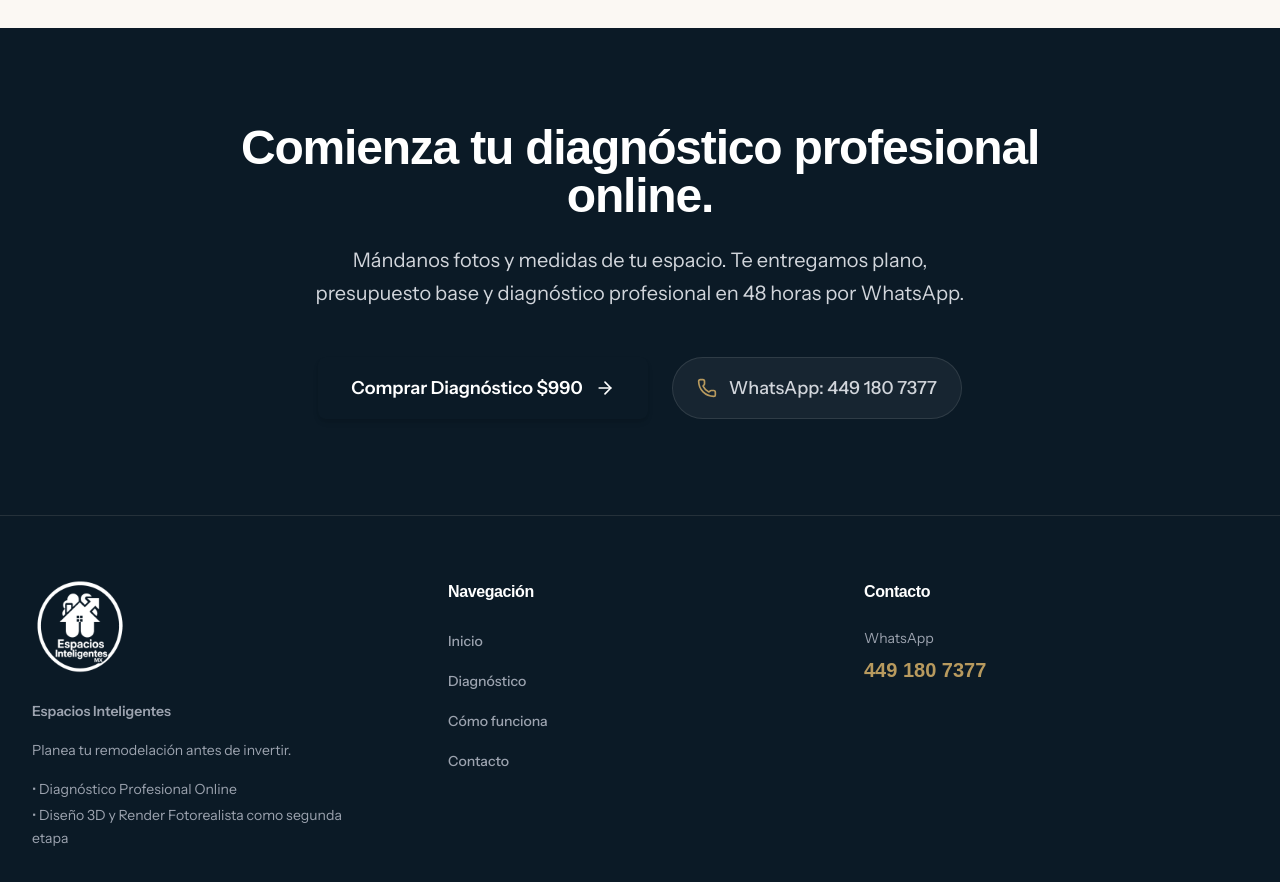
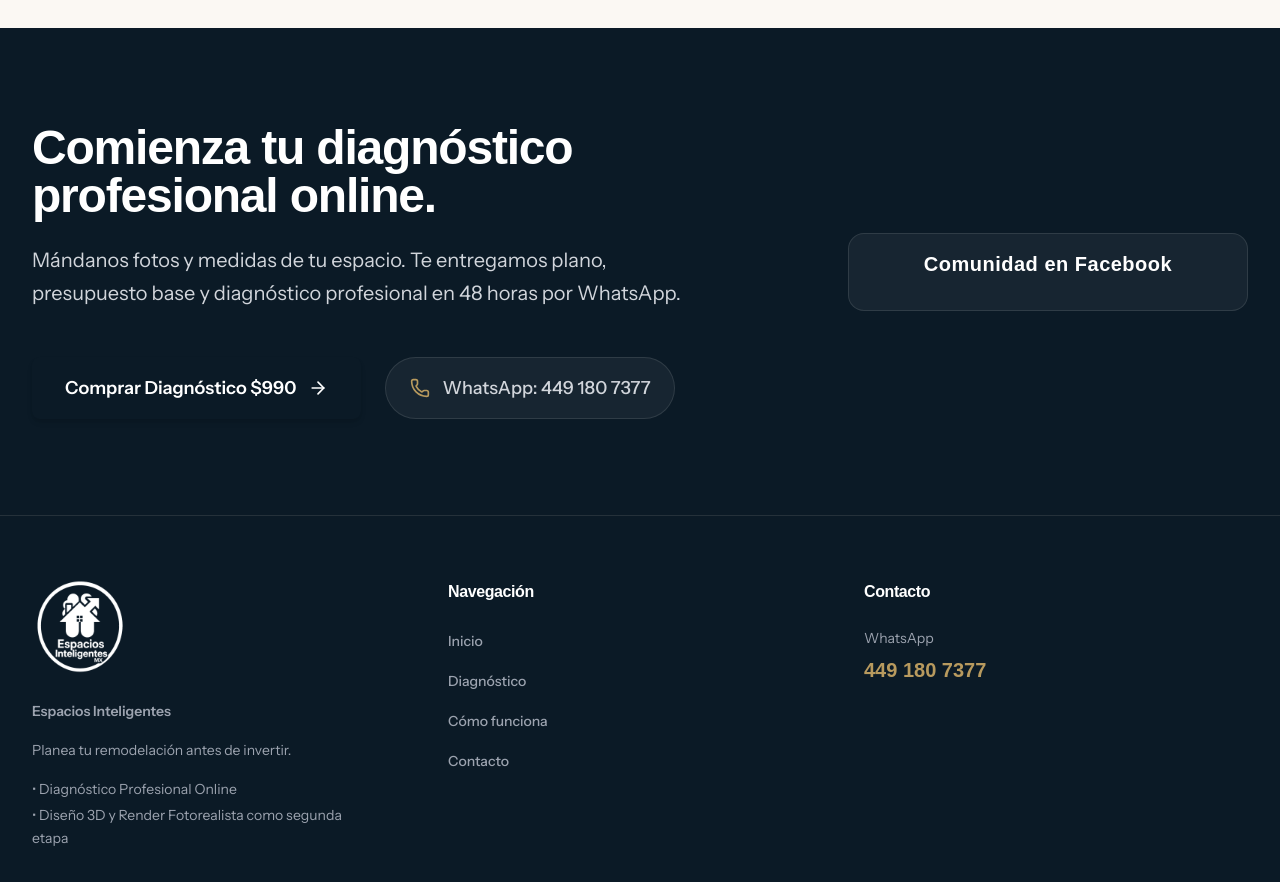
Before and after one commit to platonrecursosdigitales-creator/espaciosingeligentes, a React (Vite) app: page / in a window 1280 px wide. Shown: the part 3460-4342 px from the top of the page. Built offline with nearby package versions, Linux system fonts and the light colour scheme; a web font is replaced by a local one.

Commit message:
Restore Facebook widget

```diff
--- a/src/components/sections/ContactSection.jsx
+++ b/src/components/sections/ContactSection.jsx
@@ -1,9 +1,16 @@
+import { useEffect } from 'react';
 import { ArrowRight, Phone } from 'lucide-react';
 
 export default function ContactSection() {
   const whatsappNumber = "524491807377";
   const whatsappMessage = "Hola Espacios Inteligentes. Quiero mi Diagnóstico Profesional de $990. Mi ciudad es:";
   const whatsappUrl = `https://wa.me/${whatsappNumber}?text=${encodeURIComponent(whatsappMessage)}`;
+
+  useEffect(() => {
+    if (window.FB) {
+      window.FB.XFBML.parse();
+    }
+  }, []);
 
   return (
     <section id="contacto" className="py-24 bg-primary text-white relative overflow-hidden">
@@ -12,16 +19,18 @@ export default function ContactSection() {
       <div className="absolute bottom-0 left-0 w-96 h-96 bg-blue-900/50 rounded-full blur-3xl -z-10 -translate-x-1/3 translate-y-1/3"></div>
 
       <div className="container-custom relative z-10">
-        <div className="max-w-4xl mx-auto text-center">
+        <div className="grid grid-cols-1 lg:grid-cols-12 gap-12 lg:gap-20 items-center">
+
+          <div className="lg:col-span-7 text-center lg:text-left">
             <h2 className="font-display font-bold text-4xl md:text-5xl mb-6">
               Comienza tu diagnóstico profesional online.
             </h2>
 
-          <p className="text-xl text-gray-300 mb-12 max-w-2xl mx-auto leading-relaxed">
+            <p className="text-xl text-gray-300 mb-12 leading-relaxed">
               Mándanos fotos y medidas de tu espacio. Te entregamos plano, presupuesto base y diagnóstico profesional en 48 horas por WhatsApp.
             </p>
 
-          <div className="flex flex-col sm:flex-row items-center justify-center gap-6">
+            <div className="flex flex-col sm:flex-row items-center justify-center lg:justify-start gap-6">
               <a
                 href={whatsappUrl}
                 target="_blank"
@@ -38,6 +47,26 @@ export default function ContactSection() {
               </div>
             </div>
           </div>
+
+          <div className="lg:col-span-5 flex justify-center lg:justify-end">
+            <div className="bg-white/5 p-4 rounded-2xl border border-white/10 w-full max-w-[400px]">
+              <h3 className="text-xl font-bold mb-4 text-center font-display tracking-wide">Comunidad en Facebook</h3>
+              <div className="overflow-hidden rounded-xl flex justify-center bg-white">
+                <div
+                  className="fb-page"
+                  data-href="https://www.facebook.com/profile.php?id=61586394059551"
+                  data-tabs="timeline"
+                  data-height="500"
+                  data-small-header="false"
+                  data-adapt-container-width="true"
+                  data-hide-cover="false"
+                  data-show-facepile="true"
+                ></div>
+              </div>
+            </div>
+          </div>
+
+        </div>
       </div>
     </section>
   );
```
Lines whose indentation alone changed are shown as unchanged.
